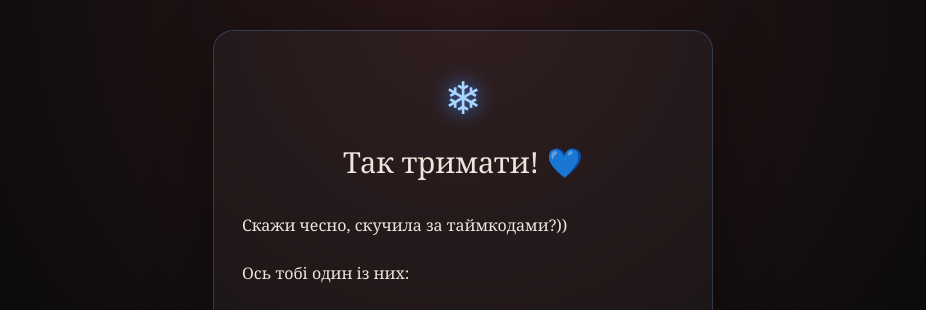
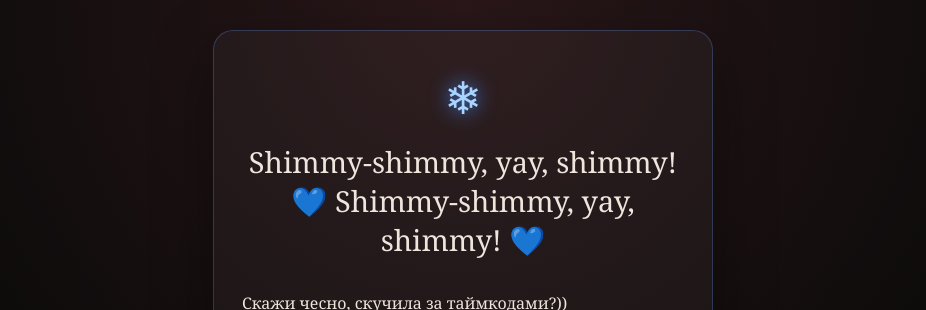
Before and after one commit to ivan22338899/snizhka-between-us, a plain HTML site: page next.html in a window 1280 px wide. Shown: the top 310 px of the page, without its empty margins (177-1103 px from the left). Drawn offline with Linux system fonts and the light colour scheme.

Commit message:
Update next.html

```diff
--- a/next.html
+++ b/next.html
@@ -159,7 +159,8 @@
 
     <div class="snowflake">❄</div>
 
-    <h1>Так тримати! 💙</h1>
+    <h1>Shimmy-shimmy, yay, shimmy! 💙
+    Shimmy-shimmy, yay, shimmy! 💙</h1>
 
     <p>
       Скажи чесно, скучила за таймкодами?))
```
